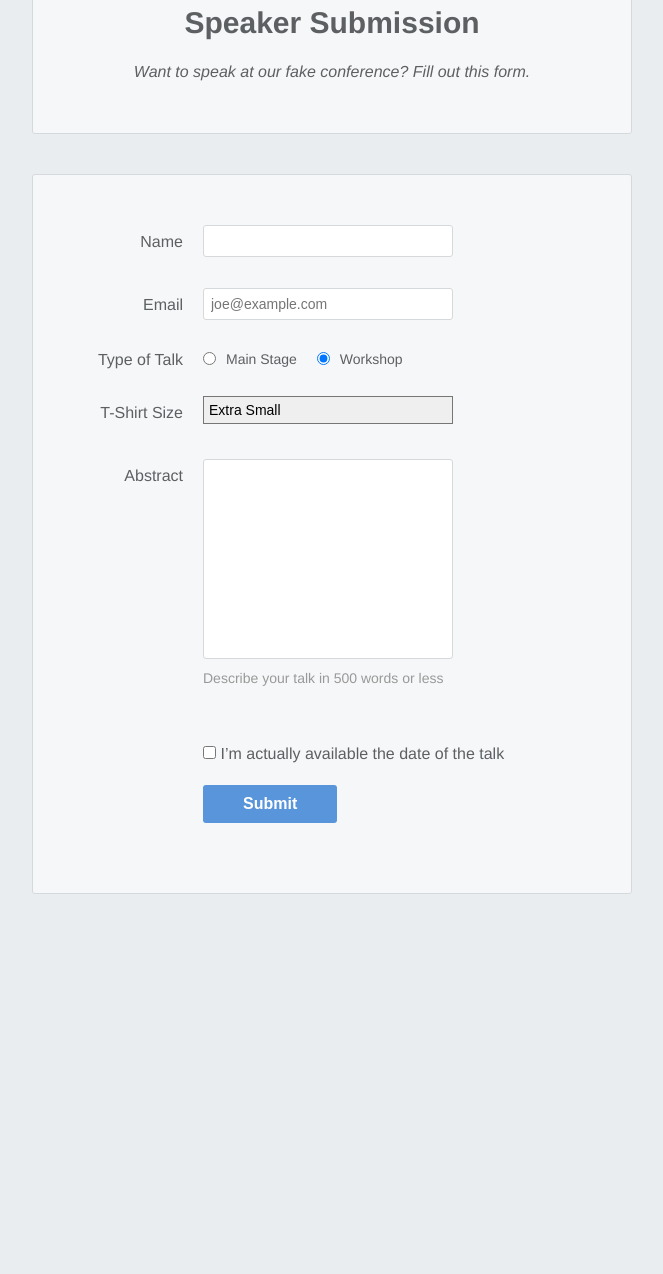
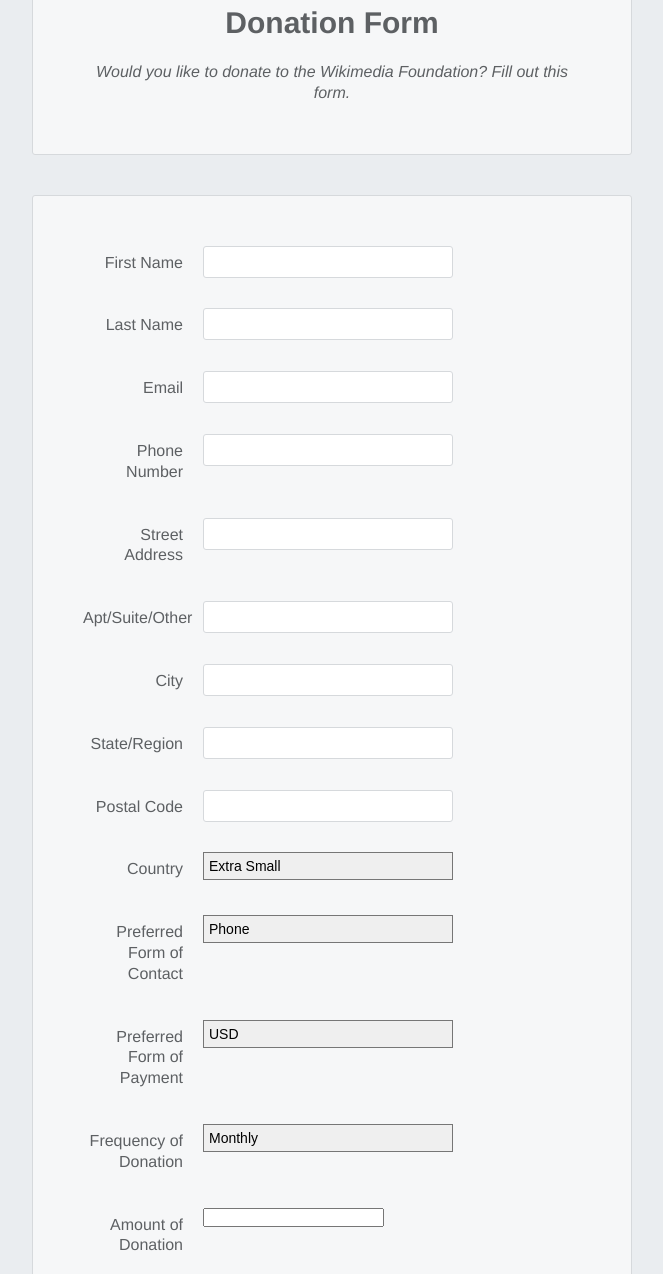
Before and after one commit to RaymondDashWu/wikimedia-code-challenge, a website: page views/index.html in a window 1280 px wide. Shown: the part 88-1362 px from the top of the page, without its empty margins (308-971 px from the left). Before the commit the page ends 1022 px from the top, so only its background shows below. Drawn offline with Linux system fonts and the light colour scheme.

Commit message:
[FIX/ADD] donation controller now POSTS properly. Added more details to README, modified template html/css to fit needs

```diff
--- a/server.js
+++ b/server.js
@@ -17,7 +17,6 @@
     });
 });
 
-// using as middleware
 app.use(donations)
 
 app.listen(port, () => {
--- a/views/index.html
+++ b/views/index.html
@@ -3,34 +3,55 @@
 
 <head>
   <meta charset="UTF-8" />
-  <title>Speaker Submission</title>
+  <title>Donation Form</title>
   <link rel="stylesheet" href="styles.css" />
 </head>
 
 <body>
   <header class="speaker-form-header">
-    <h1>Speaker Submission</h1>
-    <p><em>Want to speak at our fake conference? Fill out this form.</em></p>
+    <h1>Donation Form</h1>
+    <p><em>Would you like to donate to the Wikimedia Foundation? Fill out this form.</em></p>
   </header>
-  <form action="" method="get" class="speaker-form">
+  <form action="/" method="GET" class="speaker-form">
     <div class="form-row">
-      <label for="full-name">Name</label>
-      <input id="full-name" name="full-name" type="text" />
+      <label for="first_name">First Name</label>
+      <input id="first_name" name="first_name" type="text" required />
+    </div>
+    <div class="form-row">
+      <label for="last_name">Last Name</label>
+      <input id="last_name" name="last_name" type="text" required />
     </div>
     <div class="form-row">
       <label for="email">Email</label>
-      <input id="email" name="email" type="email" placeholder="joe@example.com" />
+      <input id="email" name="email" type="email" required />
     </div>
-    <fieldset class="legacy-form-row">
-      <legend>Type of Talk</legend>
-      <input id="talk-type-1" name="talk-type" type="radio" value="main-stage" />
-      <label for="talk-type-1" class="radio-label">Main Stage</label>
-      <input id="talk-type-2" name="talk-type" type="radio" value="workshop" checked />
-      <label for="talk-type-2" class="radio-label">Workshop</label>
-    </fieldset>
     <div class="form-row">
-      <label for="t-shirt">T-Shirt Size</label>
-      <select id="t-shirt" name="t-shirt">
+      <label for="phone_number">Phone Number</label>
+      <input id="phone_number" name="phone_number" type="tel" required />
+    </div>
+    <div class="form-row">
+      <label for="street_address">Street Address</label>
+      <input id="street_address" name="street_address" type="text" required />
+    </div>
+    <div class="form-row">
+      <label for="street_address_l2">Apt/Suite/Other</label>
+      <input id="street_address_l2" name="street_address_l2" type="text" />
+    </div>
+    <div class="form-row">
+      <label for="city">City</label>
+      <input id="city" name="city" type="text" required/>
+    </div>
+    <div class="form-row">
+      <label for="state_region">State/Region</label>
+      <input id="state_region" name="state_region" type="text" required/>
+    </div>
+    <div class="form-row">
+      <label for="postal_code">Postal Code</label>
+      <input id="postal_code" name="postal_code" type="text" required/>
+    </div>
+    <div class="form-row">
+      <label for="country">Country</label>
+      <select id="country" name="country">
         <option value="xs">Extra Small</option>
         <option value="s">Small</option>
         <option value="m">Medium</option>
@@ -38,18 +59,50 @@
       </select>
     </div>
     <div class="form-row">
-      <label for="abstract">Abstract</label>
-      <textarea id="abstract" name="abstract"></textarea>
-      <div class="instructions">Describe your talk in 500 words or less</div>
+      <label for="preferred_contact">Preferred Form of Contact</label>
+      <select id="preferred_contact" name="preferred_contact">
+        <option value="phone">Phone</option>
+        <option value="email">Email</option>
+      </select>
     </div>
     <div class="form-row">
-      <label class="checkbox-label" for="available">
-        <input id="available" name="available" type="checkbox" value="is-available" />
-        <span>I’m actually available the date of the talk</span>
-      </label>
+      <label for="preferred_payment">Preferred Form of Payment</label>
+      <select id="preferred_payment" name="preferred_payment">
+        <option value="usd">USD</option>
+        <option value="eur">EUR</option>
+        <option value="btc">BTC</option>
+      </select>
     </div>
     <div class="form-row">
-      <button>Submit</button>
+      <label for="frequency">Frequency of Donation</label>
+      <select id="frequency" name="frequency">
+        <option value="monthly">Monthly</option>
+        <option value="yearly">Yearly</option>
+        <option value="one-time">One-Time</option>
+      </select>
+    </div>
+    <!--<fieldset class="legacy-form-row">
+      <legend>Type of Talk</legend>
+      <input id="talk-type-1" name="talk-type" type="radio" value="main-stage" />
+      <label for="talk-type-1" class="radio-label">Main Stage</label>
+      <input id="talk-type-2" name="talk-type" type="radio" value="workshop" checked />
+      <label for="talk-type-2" class="radio-label">Workshop</label>
+    </fieldset> -->
+    <div class="form-row">
+      <label for="amount">Amount of Donation</label>
+      <input id="amount" name="amount" type="number" required />
+    </div>
+
+    <div class="form-row">
+      <label for="comments">Comments</label>
+      <textarea id="comments" name="comments"></textarea>
+      <div class="instructions">Have a comment for us? Describe it in 300 characters or less</div>
+    </div>
+    <div class="form-row">
+      <button>Review</button>
+    </div>
+    <div class="form-row">
+      <button type="submit" formmethod="POST">Submit</button>
     </div>
   </form>
 </body>
--- a/views/styles.css
+++ b/views/styles.css
@@ -51,7 +51,8 @@
 }
 
 .form-row input[type="text"],
-.form-row input[type="email"] {
+.form-row input[type="email"],
+.form-row input[type="tel"] {
   background-color: #ffffff;
   border: 1px solid #d6d9dc;
   border-radius: 3px;
@@ -64,8 +65,9 @@
   margin-bottom: 15px;
 }
 
-.form-row input[type="text"]:invalid,
-.form-row input[type="email"]:invalid {
+.form-row input[type="text"]:not(:empty):invalid,
+.form-row input[type="email"]:not(:empty):invalid,
+.form-row input[type="tel"]:not(:empty):invalid {
   border: 1px solid #d55c5f;
   color: #d55c5f;
   box-shadow: none;
@@ -167,6 +169,7 @@
 
   .form-row input[type="text"],
   .form-row input[type='email'],
+  .form-row input[type="tel"],
   /* Add */
   .form-row select,
   /* These */
```
Also changed, not shown: controllers/donationsController.js (+6 -5 lines), README.md.
